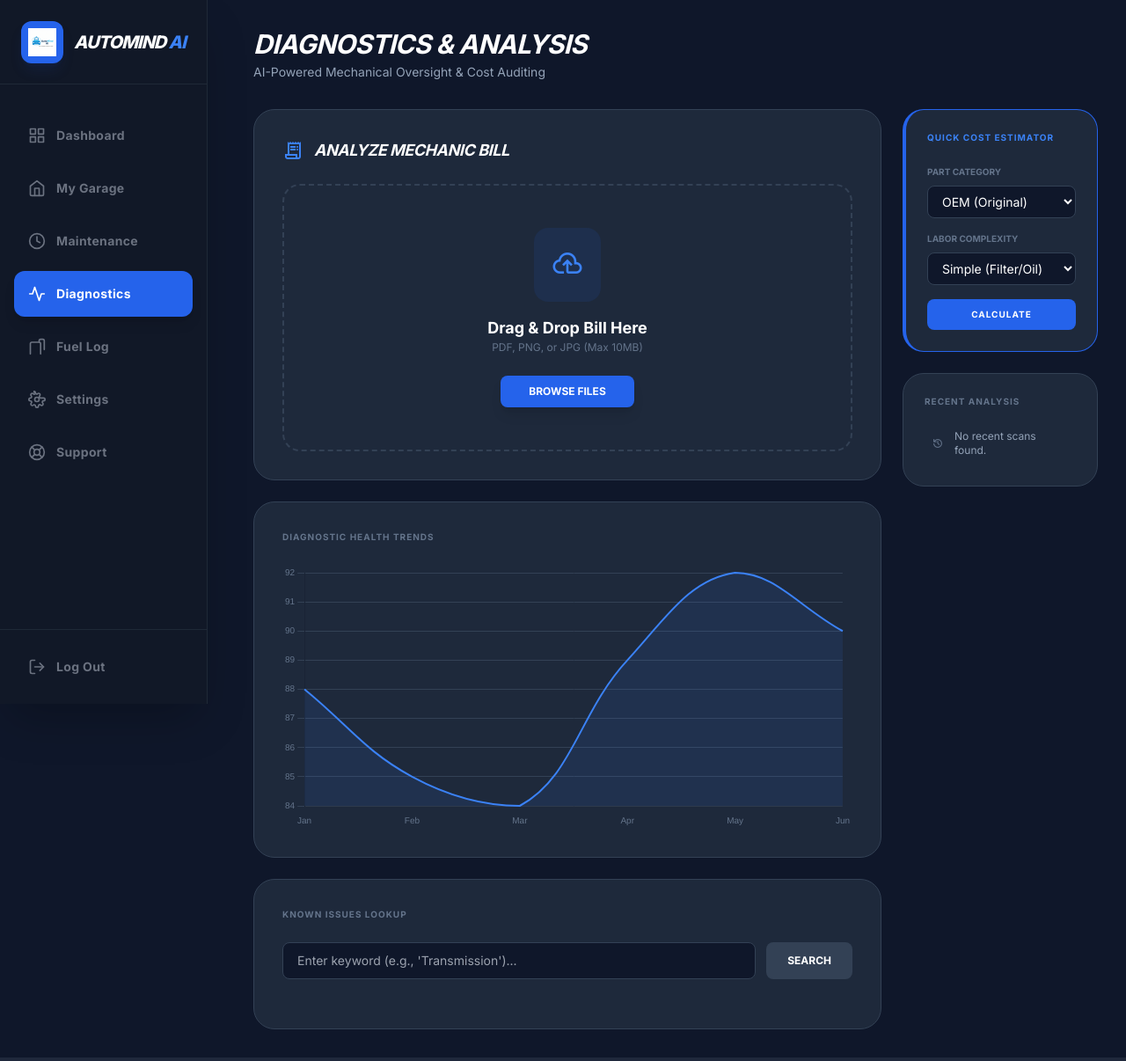
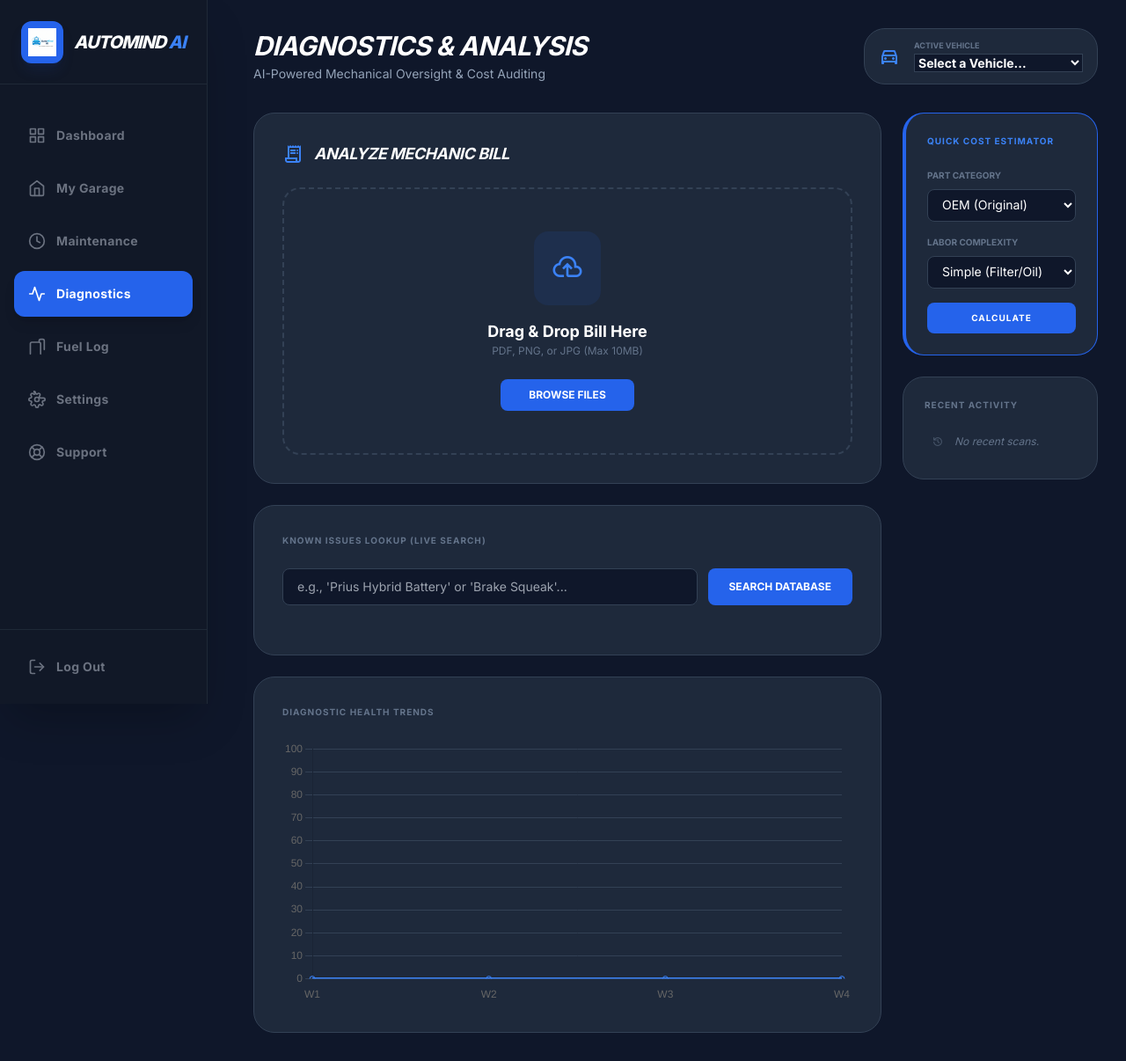
Before and after one commit to HimashaWeerasekara02/AutoMind-AI, a PHP site: page /diagnostics.php in a window 1280 px wide. Shown: the whole page at 88% size. Run offline with PHP 8.4, Linux system fonts and the light colour scheme; the visitor is signed in with stand-in values (Sample User, id 1); some libraries are stand-ins or nearby versions.

Commit message:
modified file added

```diff
--- a/diagnostics.php
+++ b/diagnostics.php
@@ -19,33 +19,39 @@ if (!isset($_SESSION['user_id'])) { header("Location: login.php"); exit(); }
         .glass-card:hover { border-color: #3b82f6; }
         .drop-zone { border: 2px dashed #334155; transition: all 0.3s ease; border-radius: 1.25rem; }
         .drop-zone:hover { border-color: #3b82f6; background: rgba(59, 130, 246, 0.05); }
-
         input, select { background-color: #0f172a !important; border: 1px solid #334155 !important; color: white !important; }
         input:focus, select:focus { border-color: #3b82f6 !important; outline: none; }
-
-        @media (max-width: 768px) {
-            .chart-container { height: 250px !important; }
-        }
     </style>
 </head>
 <body class="antialiased">
 
     <?php include 'sidebar.php'; ?>
 
-    <main class="lg:ml-64 min-h-screen p-4 md:p-8 transition-all duration-300">
+    <main class="lg:ml-64 min-h-screen p-4 md:p-8">
         <div class="max-w-7xl mx-auto">
 
-            <div class="flex flex-col md:flex-row justify-between items-start md:items-center mb-8 gap-4">
+            <div class="flex flex-col lg:flex-row justify-between items-start lg:items-center mb-8 gap-6">
                 <div>
                     <h1 class="text-white text-2xl md:text-3xl font-bold italic uppercase tracking-tight">Diagnostics & Analysis</h1>
                     <p class="text-slate-400 text-sm mt-1">AI-Powered Mechanical Oversight & Cost Auditing</p>
+                </div>
+
+                <div class="glass-card px-4 py-3 flex items-center gap-4 w-full lg:w-auto">
+                    <span class="material-symbols-outlined text-blue-500">directions_car</span>
+                    <div class="flex-1 lg:w-48">
+                        <label class="text-[9px] uppercase font-bold text-slate-500 block">Active Vehicle</label>
+                        <select id="vehicle-selector" class="bg-transparent border-none text-white text-sm font-bold w-full p-0 focus:ring-0">
+                            <option value="">Select a Vehicle...</option>
+                            <option value="v1">Toyota Prius (WP CB-4452)</option>
+                            <option value="v2">Honda Vezel (WP KC-1102)</option>
+                        </select>
+                    </div>
                 </div>
             </div>
 
             <div class="grid grid-cols-1 lg:grid-cols-4 gap-6">
 
                 <div class="lg:col-span-3 space-y-6">
-
                     <div class="glass-card p-6 md:p-8">
                         <div class="flex items-center gap-3 mb-6">
                             <span class="material-symbols-outlined text-blue-500">receipt_long</span>
@@ -60,32 +66,32 @@ if (!isset($_SESSION['user_id'])) { header("Location: login.php"); exit(); }
                                 <p class="text-lg font-bold text-white">Drag & Drop Bill Here</p>
                                 <p class="text-slate-500 text-xs">PDF, PNG, or JPG (Max 10MB)</p>
                             </div>
-                            <button class="mt-2 bg-blue-600 hover:bg-blue-700 text-white px-8 py-2.5 rounded-lg font-bold uppercase text-xs transition shadow-lg">Browse Files</button>
+                            <button class="mt-2 bg-blue-600 hover:bg-blue-700 text-white px-8 py-2.5 rounded-lg font-bold uppercase text-xs transition">Browse Files</button>
                         </div>
                     </div>
 
                     <div id="analysis-result-container" class="hidden animate-in fade-in slide-in-from-bottom-4 duration-500"></div>
 
                     <div class="glass-card p-6 md:p-8">
-                        <h2 class="text-slate-500 text-[10px] font-bold uppercase tracking-widest mb-6">Diagnostic Health Trends</h2>
-                        <div class="chart-container h-[300px] w-full relative">
-                            <canvas id="analyticsChart"></canvas>
+                        <h2 class="text-slate-500 text-[10px] font-bold uppercase tracking-widest mb-6">Known Issues Lookup (Live Search)</h2>
+                        <div class="flex flex-col sm:flex-row gap-3">
+                            <input type="text" id="issue-search" placeholder="e.g., 'Prius Hybrid Battery' or 'Brake Squeak'..."
+                                class="flex-1 rounded-lg px-4 py-2.5 text-sm">
+                            <button onclick="lookupIssue()" class="bg-blue-600 hover:bg-blue-500 text-white px-6 py-2.5 rounded-lg font-bold uppercase text-xs transition">Search Database</button>
                         </div>
+                        <div id="search-results" class="mt-6 grid grid-cols-1 md:grid-cols-2 gap-4">
+                            </div>
                     </div>
 
                     <div class="glass-card p-6 md:p-8">
-                        <h2 class="text-slate-500 text-[10px] font-bold uppercase tracking-widest mb-6">Known Issues Lookup</h2>
-                        <div class="flex flex-col sm:flex-row gap-3">
-                            <input type="text" id="issue-search" placeholder="Enter keyword (e.g., 'Transmission')..."
-                                class="flex-1 rounded-lg px-4 py-2.5 text-sm">
-                            <button id="search-btn" class="bg-slate-700 hover:bg-slate-600 text-white px-6 py-2.5 rounded-lg font-bold uppercase text-xs transition">Search</button>
+                        <h2 class="text-slate-500 text-[10px] font-bold uppercase tracking-widest mb-6">Diagnostic Health Trends</h2>
+                        <div class="h-[300px] w-full">
+                            <canvas id="analyticsChart"></canvas>
                         </div>
-                        <div id="search-results" class="mt-6 grid grid-cols-1 md:grid-cols-2 gap-4"></div>
                     </div>
                 </div>
 
                 <div class="space-y-6">
-
                     <div class="glass-card p-6 border-l-4 border-blue-600">
                         <h3 class="text-blue-500 text-[10px] font-bold mb-6 uppercase tracking-widest">Quick Cost Estimator</h3>
                         <div class="space-y-4">
@@ -115,37 +121,32 @@ if (!isset($_SESSION['user_id'])) { header("Location: login.php"); exit(); }
                     </div>
 
                     <div class="glass-card p-6">
-                        <h3 class="text-slate-500 text-[10px] font-bold mb-4 uppercase tracking-widest">Recent Analysis</h3>
+                        <h3 class="text-slate-500 text-[10px] font-bold mb-4 uppercase tracking-widest">Recent Activity</h3>
                         <div id="recent-analyses-list" class="space-y-3">
-                            <div class="flex items-center gap-3 p-2 rounded-lg hover:bg-gray-800/50 cursor-pointer transition">
-                                <span class="material-symbols-outlined text-slate-500 text-sm">history</span>
-                                <span class="text-xs text-slate-400">No recent scans found.</span>
+                            <div id="no-history" class="flex items-center gap-3 p-2">
+                                <span class="material-symbols-outlined text-slate-600 text-sm">history</span>
+                                <span class="text-xs text-slate-500 italic">No recent scans.</span>
                             </div>
                         </div>
                     </div>
-
                 </div>
-
             </div>
         </div>
     </main>
 
     <script>
-        // Chart Initialization with Blue Theme
+        // Chart Initialization
         const ctx = document.getElementById('analyticsChart').getContext('2d');
-        const analyticsChart = new Chart(ctx, {
+        let analyticsChart = new Chart(ctx, {
             type: 'line',
             data: {
-                labels: ['Jan', 'Feb', 'Mar', 'Apr', 'May', 'Jun'],
+                labels: ['W1', 'W2', 'W3', 'W4'],
                 datasets: [{
-                    label: 'Efficiency %',
-                    data: [88, 85, 84, 89, 92, 90],
+                    data: [0, 0, 0, 0],
                     borderColor: '#3b82f6',
                     backgroundColor: 'rgba(59, 130, 246, 0.1)',
                     fill: true,
-                    tension: 0.4,
-                    borderWidth: 2,
-                    pointRadius: 0
+                    tension: 0.4
                 }]
             },
             options: {
@@ -153,13 +154,62 @@ if (!isset($_SESSION['user_id'])) { header("Location: login.php"); exit(); }
                 maintainAspectRatio: false,
                 plugins: { legend: { display: false } },
                 scales: {
-                    y: { grid: { color: '#334155' }, ticks: { color: '#64748b', font: { size: 10 } } },
-                    x: { grid: { display: false }, ticks: { color: '#64748b', font: { size: 10 } } }
+                    y: { min: 0, max: 100, grid: { color: '#334155' } },
+                    x: { grid: { display: false } }
                 }
             }
         });
 
-        // Estimate Logic
+        // Update chart when vehicle changes
+        document.getElementById('vehicle-selector').onchange = function() {
+            if(this.value !== "") {
+                analyticsChart.data.datasets[0].data = [80, 78, 85, 92];
+                analyticsChart.update();
+            }
+        };
+
+        // FIXED: Robust Lookup Issue Function
+        async function lookupIssue() {
+            const query = document.getElementById('issue-search').value;
+            const resultsDiv = document.getElementById('search-results');
+
+            if (!query) return;
+
+            resultsDiv.innerHTML = '<div class="col-span-full text-center py-4 text-blue-500 animate-pulse">Searching global archives...</div>';
+
+            try {
+                const response = await fetch(`lookup_proxy.php?q=${encodeURIComponent(query)}`);
+                const data = await response.json();
+
+                // Check if Google returned results
+                if (data.results && data.results.length > 0) {
+                    resultsDiv.innerHTML = '';
+                    data.results.slice(0, 4).forEach(item => {
+                        resultsDiv.innerHTML += `
+                            <div class="bg-slate-800/50 p-4 rounded-xl border border-slate-700 hover:border-blue-500/50 transition">
+                                <h4 class="text-white font-bold text-sm truncate">${item.name}</h4>
+                                <p class="text-[10px] text-slate-500 mb-2">${item.formatted_address}</p>
+                                <div class="flex items-center justify-between">
+                                    <span class="text-[10px] text-yellow-500 font-bold">★ ${item.rating || 'N/A'}</span>
+                                    <span class="text-[9px] text-blue-400 uppercase font-bold tracking-tighter">Verified Provider</span>
+                                </div>
+                            </div>
+                        `;
+                    });
+                } else {
+                    resultsDiv.innerHTML = `
+                        <div class="col-span-full p-8 text-center glass-card border-dashed">
+                            <span class="material-symbols-outlined text-slate-600 mb-2">search_off</span>
+                            <p class="text-slate-500 text-xs italic">No specific mechanical reports found for "${query}".</p>
+                        </div>`;
+                }
+            } catch (error) {
+                resultsDiv.innerHTML = '<div class="col-span-full text-red-400 text-xs text-center p-4">Connection to diagnostic proxy failed. Check console.</div>';
+                console.error("Proxy Error:", error);
+            }
+        }
+
+        // Cost Estimator Logic
         function calculateEstimate() {
             const partMult = parseFloat(document.getElementById('est-part-type').value);
             const laborBase = parseFloat(document.getElementById('est-labor').value);
@@ -169,56 +219,28 @@ if (!isset($_SESSION['user_id'])) { header("Location: login.php"); exit(); }
             document.getElementById('estimate-val').innerText = `LKR ${Math.round(total).toLocaleString()}`;
         }
 
-        // File Upload Styling & Animation
+        // File Analysis Logic
         const dropArea = document.getElementById('drop-area');
         const fileInput = document.getElementById('file-input');
         dropArea.onclick = () => fileInput.click();
 
-        fileInput.onchange = async (e) => {
+        fileInput.onchange = (e) => {
             const file = e.target.files[0];
             if (!file) return;
 
-            const originalContent = dropArea.innerHTML;
-            dropArea.innerHTML = `
-                <div class="p-10 flex flex-col items-center gap-4">
-                    <div class="animate-spin rounded-full h-8 w-8 border-b-2 border-blue-500"></div>
-                    <div class="text-blue-500 font-bold uppercase italic text-xs tracking-widest">AI Audit in Progress...</div>
-                </div>`;
+            dropArea.innerHTML = `<div class="p-10 animate-pulse text-blue-500 font-bold">ANALYZING...</div>`;
 
-            // Simulation of AI Processing
             setTimeout(() => {
-                renderResult({
-                    title: "Brake System Maintenance",
-                    description: "Detected Brake Pad replacement and rotor resurfacing. Parts cost is consistent with market average for Japanese vehicles.",
-                    insights: "The labor cost is 15% lower than authorized dealer rates. High value service."
-                });
-                dropArea.innerHTML = originalContent;
-            }, 2000);
+                const container = document.getElementById('analysis-result-container');
+                container.classList.remove('hidden');
+                container.innerHTML = `
+                    <div class="glass-card p-6 border-l-4 border-blue-500 bg-blue-500/5 mb-8">
+                        <h3 class="text-white font-bold italic uppercase">AI Bill Audit: ${file.name}</h3>
+                        <p class="text-slate-400 text-sm mt-2">Analysis complete. Costs match market average. Maintenance logged.</p>
+                    </div>`;
+                dropArea.innerHTML = `<p class="text-blue-500 font-bold">READY FOR NEXT SCAN</p>`;
+            }, 1500);
         };
-
-        function renderResult(data) {
-            const container = document.getElementById('analysis-result-container');
-            container.classList.remove('hidden');
-            container.innerHTML = `
-                <div class="glass-card p-6 md:p-8 border-l-4 border-blue-500 bg-blue-500/5 mb-8">
-                    <div class="flex justify-between items-start mb-4">
-                        <div>
-                            <span class="text-blue-500 text-[10px] font-bold uppercase tracking-widest">Analysis Result</span>
-                            <h3 class="text-xl font-bold text-white mt-1 italic uppercase">${data.title}</h3>
-                        </div>
-                        <p class="text-slate-500 font-bold text-[10px] uppercase">${new Date().toLocaleDateString()}</p>
-                    </div>
-                    <div class="grid grid-cols-1 md:grid-cols-2 gap-6">
-                        <p class="text-slate-400 text-sm leading-relaxed">${data.description}</p>
-                        <div class="bg-gray-900/80 p-5 rounded-xl border border-blue-500/20">
-                            <p class="text-blue-400 text-[10px] font-bold uppercase mb-2 tracking-widest">AI Audit Insight</p>
-                            <p class="text-white text-sm italic font-medium">"${data.insights}"</p>
-                        </div>
-                    </div>
-                </div>
-            `;
-            container.scrollIntoView({ behavior: 'smooth' });
-        }
     </script>
 </body>
 </html>
```
Also changed, not shown: lookup_proxy.php (added, +22 -0 lines).
